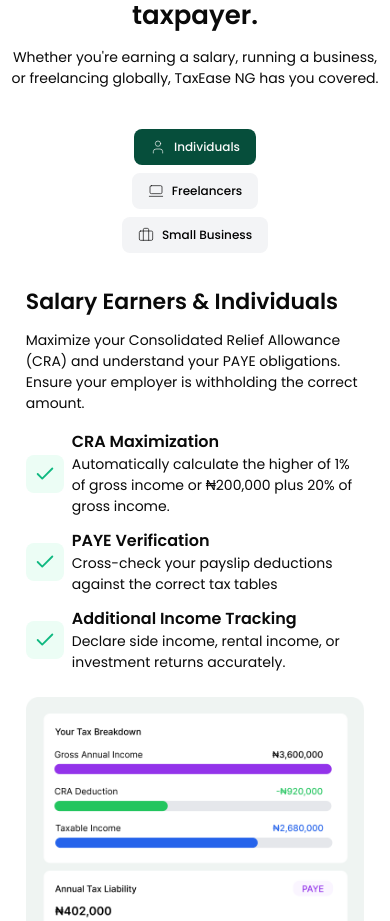
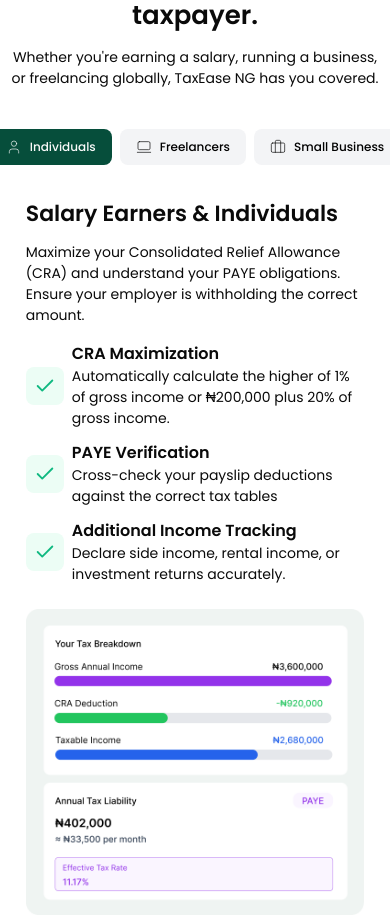
Before and after one commit to ifeMakinde/Tax-Ease, a React (Vite) app: page / in a window 390 px wide. Shown: the part 2760-3681 px from the top of the page. Built offline with nearby package versions, Linux system fonts and the light colour scheme.

Commit message:
Remove unnecessary flex-wrap from Taxpayers component

```diff
--- a/src/components/Taxpayer/Taxpayers.jsx
+++ b/src/components/Taxpayer/Taxpayers.jsx
@@ -38,7 +38,7 @@
         </p>
       </div>
 
-      <div className="m-auto w-70 lg:max-w-[70%] px-6 flex justify-center items-center gap-2 lg:gap-4 flex-wrap lg:flex-nowrap ">
+      <div className="m-auto w-70 lg:max-w-[70%] px-6 flex justify-center items-center gap-2 lg:gap-4 ">
         {tabs.map((tab) => (
           <Button
             key={tab.title}
```
